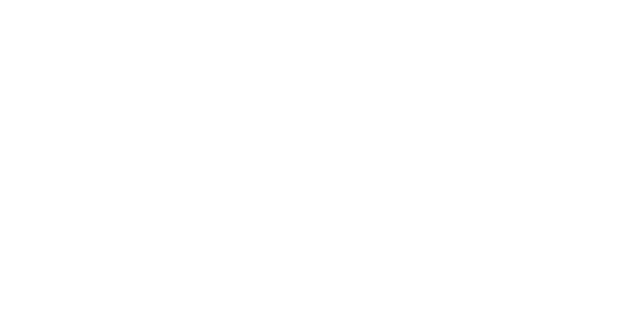
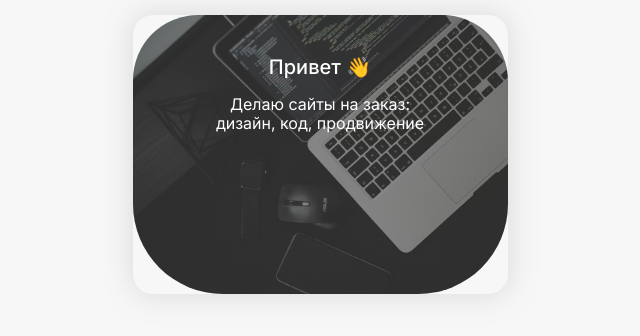
Before and after one commit to nkosyrev/taplink, a plain HTML site: page index.html in a window 1280 px wide. Shown: the whole page, without its empty margins (320-960 px from the left). Drawn offline with Linux system fonts and the light colour scheme.

Commit message:
add: header styles

```diff
--- a/css/style.css
+++ b/css/style.css
@@ -1,3 +1,32 @@
 * {
   box-sizing: border-box;
 }
+body {
+  background-color: #F7F7F7;/* Фоновый цвет*/
+  padding: 15px;
+  font-family: 'Inter', sans-serif;
+}
+.page-wrapper {
+  text-align: center;
+  max-width: 375px;
+  margin: auto;
+  background: #F7F7F7;
+  box-shadow: 0px 0px 30px rgba(128, 127, 127, 0.25);
+  border-radius: 20px;
+}
+.header {
+  color: #fff;
+  padding: 40px 42px 145px;
+  background: linear-gradient(0deg, rgba(58, 58, 58, 0.6), rgba(58, 58, 58, 0.6)), url('../img/header-bg.png') no-repeat center / cover;
+  border-radius: 65px 66px 90px 90px;
+}
+.hello {
+  font-weight: 500;
+  font-size: 20px;
+  line-height: 24px;
+}
+.hello-text {
+  font-weight: 400;
+  font-size: 16px;
+  line-height: 19px;
+}
--- a/index.html
+++ b/index.html
@@ -4,11 +4,23 @@
     <meta charset="UTF-8" />
     <meta http-equiv="X-UA-Compatible" content="IE=edge" />
     <meta name="viewport" content="width=device-width, initial-scale=1.0" />
+    <link rel="preconnect" href="https://fonts.googleapis.com">
+    <link rel="preconnect" href="https://fonts.gstatic.com" crossorigin>
+    <link href="https://fonts.googleapis.com/css2?family=Inter:wght@400;500&display=swap" rel="stylesheet">
     <link rel="stylesheet" href="css/normalize.css">
     <link rel="stylesheet" href="css/style.css" />
     <title>Николай Косырев</title>
   </head>
   <body>
+    <div class="page-wrapper">
+      <header class="header">
+        <span class="hello">Привет 👋</span>
+        <p class="hello-text">Делаю сайты на заказ: <br>
+          дизайн, код, продвижение</p>
+      </header>
+    </div>
+    <!-- /.page-wrapper -->
+
     <script src="js/main.js"></script>
   </body>
 </html>
```
Also changed, not shown: img/header-bg.png (added).
